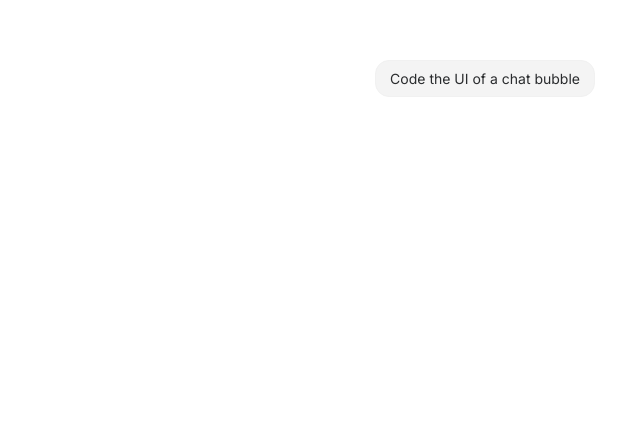
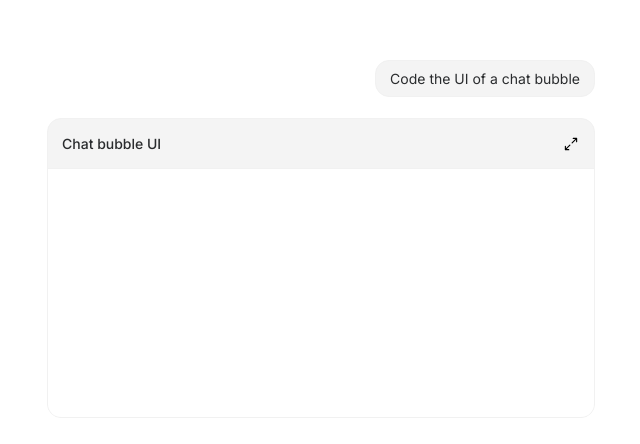
Before and after one commit to deeepsig/deeepsUI, a React (Vite) app: page / in a window 1280 px wide. Shown: the part 140-584 px from the top of the page, without its empty margins (319-959 px from the left). Built offline with nearby package versions, Linux system fonts and the light colour scheme.

Commit message:
basic canvas preview setup

```diff
--- a/src/components/canvas/CanvasPreview.tsx
+++ b/src/components/canvas/CanvasPreview.tsx
@@ -0,0 +1,33 @@
+interface CanvasProps {
+  title?: string;
+  isFocussed?: boolean;
+}
+
+export default function CanvasPreview({
+  title = 'Chat bubble UI',
+}: CanvasProps) {
+  return (
+    <div className="w-full h-[300px] bg-[#f4f4f4] border border-[#f1f1f1] rounded-2xl overflow-hidden">
+      {/* Header with title and expand icon */}
+      <div className="flex justify-between items-center p-4 border-b border-[#f1f1f1]">
+        <h3 className="font-inter text-[#2a2c2e] font-medium">{title}</h3>
+        <button className="text-[#2a2c2e] hover:text-[#000] transition-colors">
+          <svg
+            xmlns="http://www.w3.org/2000/svg"
+            width="18"
+            height="18"
+            fill="#000000"
+            viewBox="0 0 256 256"
+          >
+            <path d="M216,48V96a8,8,0,0,1-16,0V67.31l-50.34,50.35a8,8,0,0,1-11.32-11.32L188.69,56H160a8,8,0,0,1,0-16h48A8,8,0,0,1,216,48ZM106.34,138.34,56,188.69V160a8,8,0,0,0-16,0v48a8,8,0,0,0,8,8H96a8,8,0,0,0,0-16H67.31l50.35-50.34a8,8,0,0,0-11.32-11.32Z"></path>
+          </svg>
+        </button>
+      </div>
+
+      {/* Main content area - expandable empty space */}
+      <div className="h-full p-4 bg-[#fff]">
+        {/* This area can be expanded with content */}
+      </div>
+    </div>
+  );
+}
--- a/src/components/chatResponse/ChatResponse.tsx
+++ b/src/components/chatResponse/ChatResponse.tsx
@@ -0,0 +1,9 @@
+import CanvasPreview from '../canvas/CanvasPreview';
+
+export default function ChatResponse() {
+  return (
+    <div className="flex flex-col items-end w-full">
+      <CanvasPreview />
+    </div>
+  );
+}
--- a/src/examples/CanvasInteraction.tsx
+++ b/src/examples/CanvasInteraction.tsx
@@ -1,9 +1,11 @@
 import SecondaryBubble from '../components/chatBubble/SecondaryBubble';
+import ChatResponse from '../components/chatResponse/ChatResponse';
 
 export default function CanvasInteraction() {
   return (
-    <div className="flex flex-col items-end w-full px-4">
+    <div className="flex flex-col items-end w-full px-4 space-y-6">
       <SecondaryBubble />
+      <ChatResponse />
     </div>
   );
 }
```
